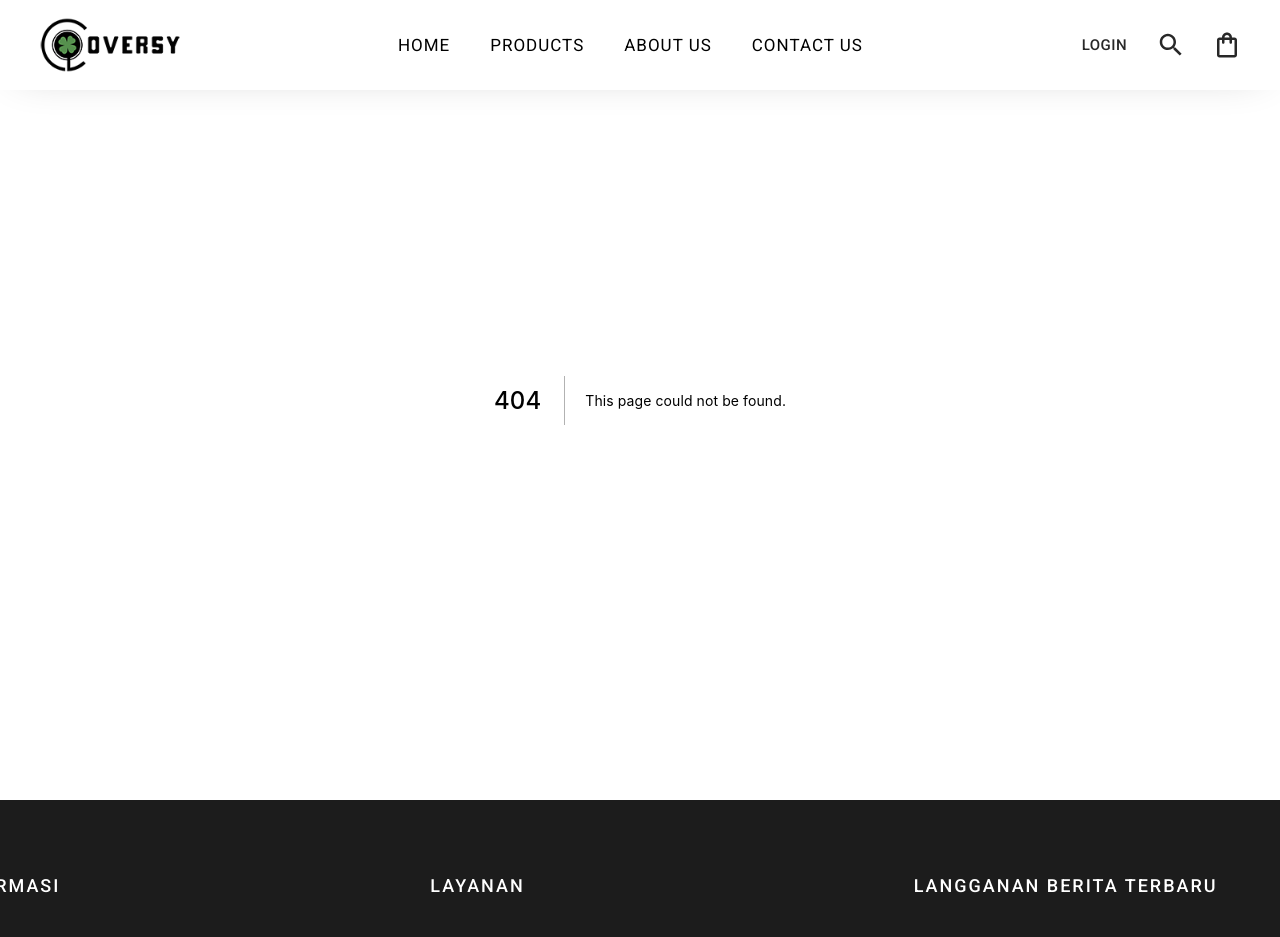
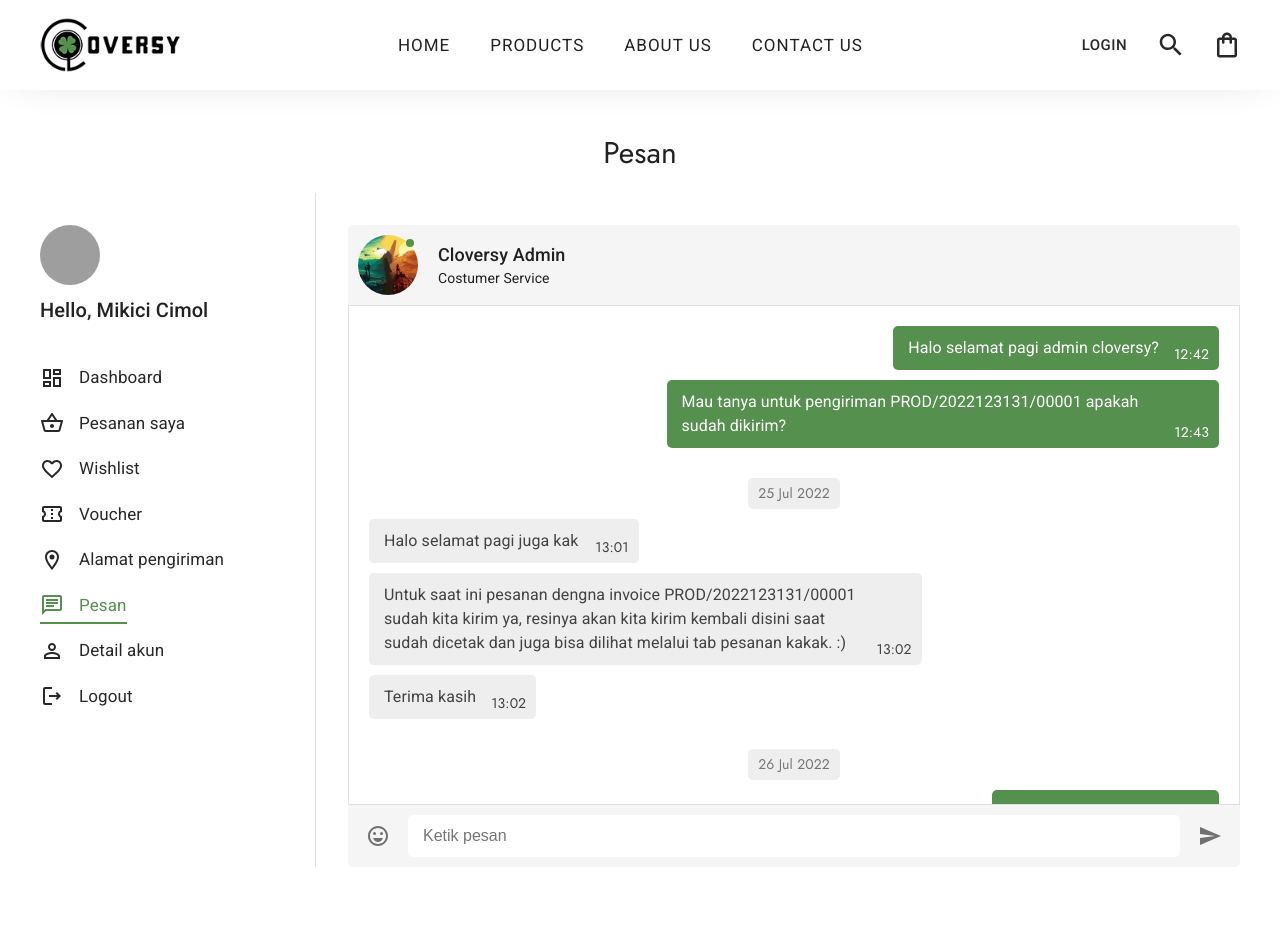
Before and after one commit to ericpeweh/cloversy-store-web, a Next.js app: page /account/chat in a window 1280 px wide. Before the commit this address had no page. Shown: the top 937 px of the page. Built offline with nearby package versions, Linux system fonts and the light colour scheme; grey boxes are pictures that could not be loaded.

Commit message:
added /account/chat page
- created EmojiPicker component
- added new module "emoji-react-picker"

```diff
--- /dev/null
+++ b/components/EmojiPicker/EmojiPicker.styles.ts
@@ -0,0 +1,13 @@
+import { styled } from "@mui/system";
+
+export const EmojiPickerContainer = styled("div")({
+	flex: "0 0 100%",
+	width: "100%",
+	position: "absolute",
+	bottom: "100%",
+	display: "flex",
+	left: 0,
+	"& > aside": {
+		flex: 1
+	}
+});
--- /dev/null
+++ b/components/EmojiPicker/EmojiPicker.tsx
@@ -0,0 +1,27 @@
+// Dependencies
+import { IEmojiData } from "emoji-picker-react";
+import dynamic from "next/dynamic";
+import React, { useState } from "react";
+
+const Picker = dynamic(() => import("emoji-picker-react"), {
+	ssr: false
+});
+
+// Styles
+import { EmojiPickerContainer } from "./EmojiPicker.styles";
+
+const EmojiPicker = () => {
+	const [chosenEmoji, setChosenEmoji] = useState<any>(null);
+
+	const emojiClickHandler = (_: React.MouseEvent<Element, MouseEvent>, emojiObject: IEmojiData) => {
+		setChosenEmoji(emojiObject);
+	};
+
+	return (
+		<EmojiPickerContainer>
+			<Picker onEmojiClick={emojiClickHandler} disableSkinTonePicker native />
+		</EmojiPickerContainer>
+	);
+};
+
+export default EmojiPicker;
--- a/package.json
+++ b/package.json
@@ -16,6 +16,7 @@
 		"@mui/material": "^5.9.1",
 		"@reduxjs/toolkit": "^1.8.3",
 		"axios": "^0.27.2",
+		"emoji-picker-react": "^3.5.1",
 		"formik": "^2.2.9",
 		"next": "12.2.0",
 		"react": "18.2.0",
--- /dev/null
+++ b/pages/account/chat.tsx
@@ -0,0 +1,29 @@
+// Dependencies
+import React from "react";
+import Head from "next/head";
+import { NextPage } from "next";
+
+// Components
+import MainWrapper from "../../components/PageWrapper/MainWrapper";
+import Chatting from "../../parts/Chatting/Chatting";
+import AccountWrapper from "../../parts/AccountWrapper/AccountWrapper";
+
+const ChattingPage: NextPage = () => {
+	return (
+		<>
+			<Head>
+				<title>Chatting</title>
+				<meta name="description" content="Customize your shoes, be special!" />
+				<link rel="icon" href="/favicon.ico" />
+			</Head>
+
+			<MainWrapper>
+				<AccountWrapper title="Pesan">
+					<Chatting />
+				</AccountWrapper>
+			</MainWrapper>
+		</>
+	);
+};
+
+export default ChattingPage;
--- /dev/null
+++ b/parts/Chatting/Chatting.styles.ts
@@ -0,0 +1,108 @@
+// Dependencies
+import { styled } from "@mui/system";
+
+export const ChattingContainer = styled("section")({
+	display: "flex",
+	flexDirection: "column",
+	height: "100%"
+});
+
+export const ChattingHeader = styled("div")(({ theme }) => ({
+	display: "flex",
+	gap: "2rem",
+	alignItems: "center",
+	backgroundColor: theme.palette.grey[100],
+	borderRadius: "0.5rem 0.5rem 0 0",
+	padding: "1rem"
+}));
+
+export const NameContainer = styled("div")({});
+
+export const Name = styled("h3")({
+	fontSize: "1.8rem",
+	fontWeight: 500
+});
+
+export const Position = styled("p")({
+	fontSize: "1.4rem",
+	fontWeight: 400
+});
+
+export const ConversationContainer = styled("div")(({ theme }) => ({
+	border: `1px solid ${theme.palette.grey[300]}`,
+	flex: 1,
+	padding: "2rem",
+	display: "flex",
+	flexDirection: "column",
+	gap: "1rem",
+	maxHeight: "50rem",
+	overflowY: "auto"
+}));
+
+export const GroupTimestamp = styled("div")(({ theme }) => ({
+	borderRadius: "0.5rem",
+	backgroundColor: theme.palette.grey[200],
+	color: theme.palette.grey[600],
+	fontSize: "1.4rem",
+	textAlign: "center",
+	padding: "0.5rem 1rem",
+	alignSelf: "center",
+	fontFamily: "var(--font-secondary)"
+}));
+
+export const BubbleGroup = styled("div")({
+	display: "flex",
+	flexDirection: "column",
+	gap: "1rem",
+	marginBottom: "2rem"
+});
+
+interface ChatBubbleProps {
+	align?: "left" | "right";
+}
+
+export const ChatBubble = styled("div", {
+	shouldForwardProp: props => props !== "align"
+})<ChatBubbleProps>(({ theme, align = "left" }) => ({
+	backgroundColor: align === "left" ? theme.palette.grey[200] : theme.palette.primary.main,
+	borderRadius: "0.5rem",
+	alignSelf: align === "left" ? "flex-start" : "flex-end",
+	color: align === "left" ? theme.palette.grey[800] : "#fff",
+	position: "relative",
+	maxWidth: "65%",
+	padding: "1rem 1.5rem",
+	paddingRight: "6rem",
+	fontSize: "1.6rem"
+}));
+
+export const BubbleTimestamp = styled("p")({
+	position: "absolute",
+	bottom: "0.5rem",
+	right: "1rem",
+	fontSize: "1.4rem",
+	fontFamily: "var(--font-secondary)",
+	color: "inherit"
+});
+
+export const ChattingActions = styled("form")(({ theme }) => ({
+	display: "flex",
+	flexWrap: "wrap",
+	position: "relative",
+	gap: "1rem",
+	alignItems: "center",
+	backgroundColor: theme.palette.grey[100],
+	borderRadius: "0 0 0.5rem 0.5rem",
+	padding: "1rem"
+}));
+
+export const ChatInput = styled("input")(({ theme }) => ({
+	fontSize: "1.6rem",
+	flex: 1,
+	padding: "1.2rem 1.5rem",
+	border: "none",
+	borderRadius: "0.5rem",
+	outline: "none",
+	"&:active, &:focus": {
+		outline: `1px solid ${theme.palette.primary.main}`
+	}
+}));
--- /dev/null
+++ b/parts/Chatting/Chatting.tsx
@@ -0,0 +1,114 @@
+// Dependencies
+import { Avatar, Badge, IconButton } from "@mui/material";
+import React, { useState } from "react";
+
+// Styles
+import {
+	BubbleGroup,
+	ChatBubble,
+	ChattingContainer,
+	ChattingHeader,
+	ConversationContainer,
+	GroupTimestamp,
+	Name,
+	NameContainer,
+	Position,
+	BubbleTimestamp,
+	ChattingActions,
+	ChatInput
+} from "./Chatting.styles";
+
+// Icons
+import EmojiEmotionsOutlinedIcon from "@mui/icons-material/EmojiEmotionsOutlined";
+import SendIcon from "@mui/icons-material/Send";
+import CloseIcon from "@mui/icons-material/Close";
+
+// Components
+import EmojiPicker from "../../components/EmojiPicker/EmojiPicker";
+
+const Chatting = () => {
+	const [showEmojiPicker, setShowEmojiPicker] = useState<boolean>(false);
+
+	const showEmojiPickerHandler = () => setShowEmojiPicker(true);
+
+	const hideEmojiPickerHandler = () => setShowEmojiPicker(false);
+
+	return (
+		<ChattingContainer>
+			<ChattingHeader>
+				<Badge color="primary" overlap="circular" badgeContent=" " variant="dot">
+					<Avatar sx={{ width: 60, height: 60 }} src="/images/2.jpg" />
+				</Badge>
+				<NameContainer>
+					<Name>Cloversy Admin</Name>
+					<Position>Costumer Service</Position>
+				</NameContainer>
+			</ChattingHeader>
+			<ConversationContainer>
+				<BubbleGroup>
+					<ChatBubble align="right">
+						Halo selamat pagi admin cloversy?<BubbleTimestamp>12:42</BubbleTimestamp>
+					</ChatBubble>
+					<ChatBubble align="right">
+						Mau tanya untuk pengiriman PROD/2022123131/00001 apakah sudah dikirim?
+						<BubbleTimestamp>12:43</BubbleTimestamp>
+					</ChatBubble>
+				</BubbleGroup>
+				<GroupTimestamp>25 Jul 2022</GroupTimestamp>
+				<BubbleGroup>
+					<ChatBubble>
+						Halo selamat pagi juga kak <BubbleTimestamp>13:01</BubbleTimestamp>
+					</ChatBubble>
+					<ChatBubble>
+						Untuk saat ini pesanan dengna invoice PROD/2022123131/00001 sudah kita kirim ya, resinya
+						akan kita kirim kembali disini saat sudah dicetak dan juga bisa dilihat melalui tab
+						pesanan kakak. :) <BubbleTimestamp>13:02</BubbleTimestamp>
+					</ChatBubble>
+					<ChatBubble>
+						Terima kasih<BubbleTimestamp>13:02</BubbleTimestamp>
+					</ChatBubble>
+				</BubbleGroup>
+				<GroupTimestamp>26 Jul 2022</GroupTimestamp>
+				<BubbleGroup>
+					<ChatBubble align="right">
+						Oke min terima kasih<BubbleTimestamp>20:00</BubbleTimestamp>
+					</ChatBubble>
+					<ChatBubble align="right">
+						Nanti saya cek lagi untuk tracking pengirimannya
+						<BubbleTimestamp>20:00</BubbleTimestamp>
+					</ChatBubble>
+				</BubbleGroup>
+				<BubbleGroup>
+					<ChatBubble>
+						Siap kak sama-sama<BubbleTimestamp>20:30</BubbleTimestamp>
+					</ChatBubble>
+					<ChatBubble>
+						Ada lagi yang bisa kita bantu jawab kak ?<BubbleTimestamp>20:31</BubbleTimestamp>
+					</ChatBubble>
+				</BubbleGroup>
+				<BubbleGroup>
+					<ChatBubble align="right">
+						Untuk sekarang itu aja min<BubbleTimestamp>20:33</BubbleTimestamp>
+					</ChatBubble>
+				</BubbleGroup>
+			</ConversationContainer>
+			<ChattingActions>
+				{showEmojiPicker && <EmojiPicker />}
+				{showEmojiPicker && (
+					<IconButton onClick={hideEmojiPickerHandler}>
+						<CloseIcon />
+					</IconButton>
+				)}
+				<IconButton onClick={showEmojiPickerHandler}>
+					<EmojiEmotionsOutlinedIcon />
+				</IconButton>
+				<ChatInput placeholder="Ketik pesan" />
+				<IconButton>
+					<SendIcon />
+				</IconButton>
+			</ChattingActions>
+		</ChattingContainer>
+	);
+};
+
+export default Chatting;
```
Also changed, not shown: 1 other file (tests, documents, lock files or other folders).
